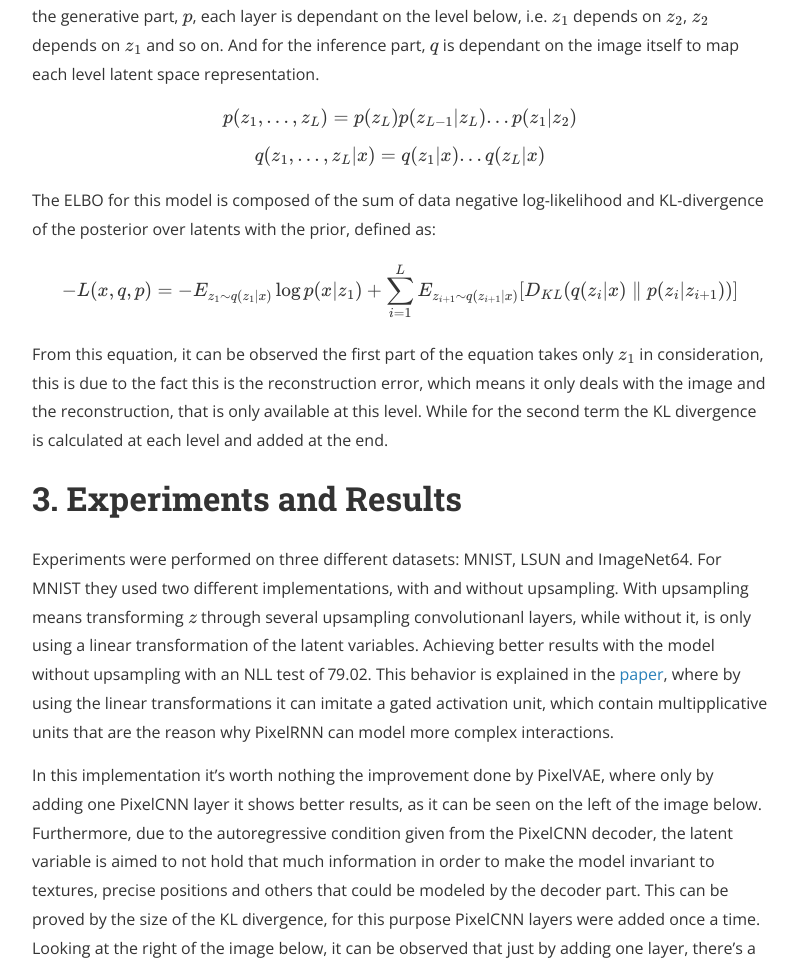
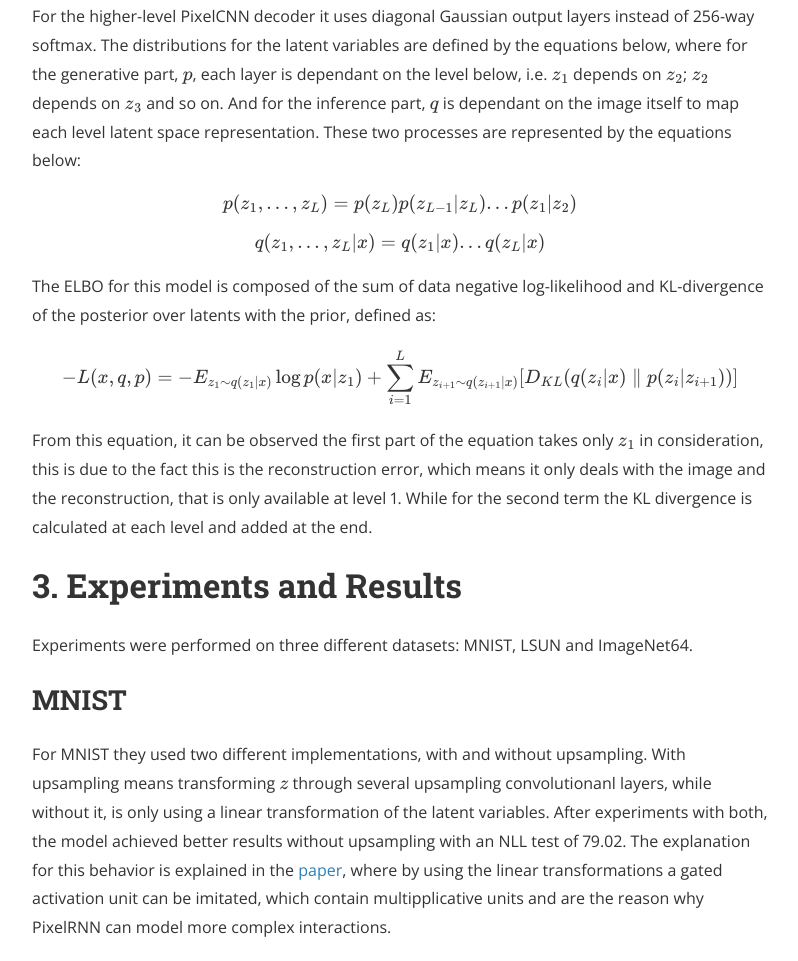
Before and after one commit to deep-generative-models-AIM5036/deep-generative-models-AIM5036.github.io, a Jekyll site: the page built from _posts/2022-11-11-PixelVAE.md, in a window 1280 px wide and 1400 px high, scrolled down 5255 px. Shown: the part 255-1216 px from the top of the window, without its empty margins (240-1038 px from the left). Built offline with Jekyll 4.4.1, drawn with Linux system fonts in a browser that asks for light colours; nearby versions of some CDN libraries; formulas are drawn with MathJax 3; some of the changed text lies outside the part shown; grey boxes are pictures that could not be loaded.

Commit message:
Update 2022-11-11-PixelVAE.md
Signed-off-by: vania848 <104754198+vania848@users.noreply.github.com>

```diff
--- a/_posts/2022-11-11-PixelVAE.md
+++ b/_posts/2022-11-11-PixelVAE.md
@@ -48,15 +48,15 @@
 
 A further explanation can be found on [PixelCNN](https://bjlkeng.github.io/posts/pixelcnn/)
 
-It's a kind of autoregressive model that outputs a distribution er each pixel. Since it should not see the future pixels, masked convolutions are applied. As seen in the left of the figure below, the output pixel $x_i$ only has information of the pixels before it. The mask is composed of element-wise multiplication and a convolution kernel. In relation to the channels, two types of mask are considered, A and B.
+It's a kind of autoregressive model that outputs a distribution per each pixel. Since it should not see the future pixels, masked convolutions are applied. As seen in the left of the figure below, the output pixel $x_i$ only has information of the $i-1$ pixels before. The mask is composed of element-wise multiplication and a convolution kernel. In relation to the channels, two types of mask are considered, A and B.
 
-In the case of Mask A is applied on the first convolution layer. And has constraints on the channels to be used. Supossing RGB order for the colors, "B" should only have information from "R" and "G". While "G" only from "R", and "R" to any of the previous. On the other hand, Mask B allows one additional connection, that is from the same channel. It means "B" can have information from "R", "G" and "B" from the previous layer. As it can be seen on the right of the figure.
+Mask A is only applied on the first convolution layer. And has constraints on the channels to be used. Supossing RGB order for the colors, "B" should only have information from "R" and "G". While "G" only from "R", and "R" not from any of the previous. On the other hand, Mask B allows one additional connection, that is from the same channel. It means "B" can have information from "R", "G" and "B" from the previous layer. As it can be seen on the right of the figure.
 
 ![Imgur](https://i.imgur.com/HnG4VSP.png)
 
 # 2. Proposed Model
 
-Taking in consideration the disadvantages of the previous models. Difficulty on capturing small-scale features, in the case of VAE. And, the computational expense due to the abscense of downsizing, in the case of PixelCNN. PixelVAE is proposed. Composed of the inference and generative part of an VAE, where for the decoder part a PixelCNN is applied. By using this kind of architecture, it is able to capture global features that will be contained in the latent space, while the local features will be modeled thorugh the autoregressive part, given by PixelCNN.
+Taking in consideration the disadvantages of the previous models. Difficulty on capturing small-scale features, in the case of VAE. And, computational expense due to the abscense of downsizing, in the case of PixelCNN. PixelVAE is proposed. Composed of the inference and generative part of an VAE, where for the decoder part a PixelCNN is applied. By using this kind of architecture, it is able to capture global features that will be contained in the latent space, while the local features will be modeled thorugh the autoregressive part, given by PixelCNN.
 
 For the decoder part it takes the image concatenated with the latent variable $z$- obtained trough the convolutional layers of the Encoder. It is defined as:
 
@@ -64,11 +64,11 @@
 
 Since the image is encoded to a latent space, fewer layers of PixelCNN were applied, followed by a 256-way softmax output. With this architecture, it is able to capture global features while reducing the computational cost of standards PixelCNN.
 
-In the training phase, the model is represented by the figure below, where the images from the database are given to the encoder, in order to obtain the latent variable $z$. This variable $z$ is then passed through either upsampling convolutional layers or linear transformations and then concatenated with the image given in the beginning. This concatenation will be used as an input to the PixelCNN layers, to finally obtain the reconstructed image.
+In the training phase, the model is represented by the figure below, where the images from the dataset are given to the encoder, in order to obtain the latent variable $z$. This variable $z$ is then passed through either upsampling convolutional layers or linear transformations and then concatenated with the image given in the beginning, this additional input is given as teacher forcing. The concatenation obtained will be used as an input to the PixelCNN layers, to finally obtain the reconstructed image.
 
 ![Imgur](https://i.imgur.com/2anMYkm.png)
 
-In the generation phase, the encoder part is disregarded as seen in the figure below. In this case, the variable $z$ is sampled to generate the first pixel and passed thorugh the PixelCNN layers. After this point, the autoregressive part is applied. By using the pixel obtained, it is concatenated with the latent variable to generate the next pixel. Repeating this process till the image is generated.
+In the generation phase, the encoder part is disregarded as seen in the figure below. In this case, the variable $z$ is sampled, the first pixel id generated and passed thorugh the PixelCNN layers. After this point, the autoregressive part is applied. By using the pixel obtained, it is concatenated with the latent variable to generate the next pixel. Repeating this process till the image is generated.
 
 ![Imgur](https://i.imgur.com/WS0e7SB.png)
 
@@ -76,7 +76,7 @@
 
 ![Imgur](https://i.imgur.com/tGsO7x5.png)
 
-For the higher-level PixelCNN decoder it uses diagonal Gaussian output layers instead of 256-way softmax. The distributions for the latent variables are defined by the equations below, where for the generative part, $p$, each layer is dependant on the level below, i.e. $z_1$ depends on $z_2$, $z_2$ depends on $z_1$ and so on. And for the inference part, $q$ is dependant on the image itself to map each level latent space representation.
+For the higher-level PixelCNN decoder it uses diagonal Gaussian output layers instead of 256-way softmax. The distributions for the latent variables are defined by the equations below, where for the generative part, $p$, each layer is dependant on the level below, i.e. $z_1$ depends on $z_2$; $z_2$ depends on $z_3$ and so on. And for the inference part, $q$ is dependant on the image itself to map each level latent space representation. These two processes are represented by the equations below:
 
 $$p(z_1,...,z_L) = p(z_L)p(z_{L-1}|z_L). . .p(z_1|z_2)$$
 
@@ -86,21 +86,29 @@
 
 $$-L(x,q,p) = -E_{z_1\sim q(z_1|x)}\log p(x|z_1) + \sum _{i=1} ^L E_{z_{i+1}\sim q(z_{i+1}|x)} [D_{KL}(q(z_i|x)\parallel p(z_i|z_{i+1}))]$$
 
-From this equation, it can be observed the first part of the equation takes only $z_1$ in consideration, this is due to the fact this is the reconstruction error, which means it only deals with the image and the reconstruction, that is only available at this level. While for the second term the KL divergence is calculated at each level and added at the end.
+From this equation, it can be observed the first part of the equation takes only $z_1$ in consideration, this is due to the fact this is the reconstruction error, which means it only deals with the image and the reconstruction, that is only available at level 1. While for the second term the KL divergence is calculated at each level and added at the end.
 
 # 3. Experiments and Results
 
-Experiments were performed on three different datasets: MNIST, LSUN and ImageNet64. For MNIST they used two different implementations, with and without upsampling. With upsampling means transforming $z$ through several upsampling convolutionanl layers, while without it, is only using a linear transformation of the latent variables. Achieving better results with the model without upsampling with an NLL test of 79.02. This behavior is explained in the [paper](https://arxiv.org/abs/1606.05328), where by using the linear transformations it can imitate a gated activation unit, which contain multipplicative units that are the reason why PixelRNN can model more complex interactions.
+Experiments were performed on three different datasets: MNIST, LSUN and ImageNet64.
+
+## MNIST
+
+For MNIST they used two different implementations, with and without upsampling. With upsampling means transforming $z$ through several upsampling convolutionanl layers, while without it, is only using a linear transformation of the latent variables. After experiments with both, the model achieved better results without upsampling with an NLL test of 79.02. The explanation for this behavior is explained in the [paper](https://arxiv.org/abs/1606.05328), where by using the linear transformations a gated activation unit can be imitated, which contain multipplicative units and are the reason why PixelRNN can model more complex interactions.
 
 
-In this implementation it's worth nothing the improvement done by PixelVAE, where only by adding one PixelCNN layer it shows better results, as it can be seen on the left of the image below. Furthermore, due to the autoregressive condition given from the PixelCNN decoder, the latent variable is aimed to not hold that much information in order to make the model invariant to textures, precise positions and others that could be modeled by the decoder part. This can be proved by the size of the KL divergence, for this purpose PixelCNN layers were added once a time. Looking at the right of the image below, it can be observed that just by adding one layer, there's a downspike on the KL divergence. And it keeps downsizing in value with each layer added.
+In this implementation it's worth nothing the improvement done by PixelVAE, where only by adding one PixelCNN layer the NLL shows a drastic change, improving the results, as it can be seen on the left of the image below. Furthermore, due to the autoregressive condition given from the PixelCNN decoder, the latent variable is aimed to not hold that much information in order to make the model invariant to textures, precise positions and others that could be modeled by the decoder part. This can be proved by the size of the KL divergence, for this purpose PixelCNN layers were added once a time. Looking at the right of the image below, it can be observed that just by adding one layer, there's a downspike on the KL divergence. And it keeps downsizing in value with each layer added.
 
 ![Imgur](https://i.imgur.com/2DKDSu6.png)
 
-For LSUN datasets, within the two-level PixelVAE applied, the latent space representation was analized. Finding that tge top-level enclauses information of the room geometry (First row of the image below). The middle level, enclauses information of different objects and colors with a similar room geometry and composition (Middle row of the image below). Finally, the botom level enclauses characteristics such as textures, alignment, and shading (Botom row of the image below).
+## LSUN
+
+For LSUN datasets, within the two-level PixelVAE applied, the latent space representation was analized. Finding that the top-level enclauses information of the room geometry (First row of the image below). The middle level, enclauses information of different objects and colors with a similar room geometry and composition (Middle row of the image below). Finally, the botom level enclauses characteristics such as textures, alignment, and shading (Botom row of the image below). Within this three level of latent variable representation, it can be proved the improvement of the hierarchical PixelVAE. Since each level will focus on different features making the task of generalization less complicated.
 
 ![Imgur](https://i.imgur.com/5qNRdx0.png)
 
-Finally, for the ImageNet, although PixelVAE didn't achieve state-of-the-art performance, being surpassed by Gatex Pixel CNN, the results are more globally coherent compared with PixelRNN.
+## ImageNet
+
+Finally, for the ImageNet, although PixelVAE didn't achieve state-of-the-art performance, being surpassed by Gatex Pixel CNN. The results are more globally coherent compared with PixelRNN. As it can be seen in the figure below.
 
 ![Imgur](https://i.imgur.com/eacZAkO.png)
```
